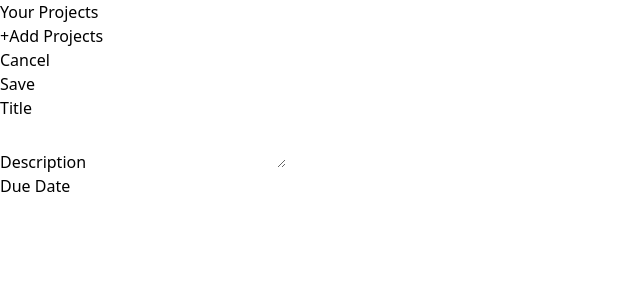
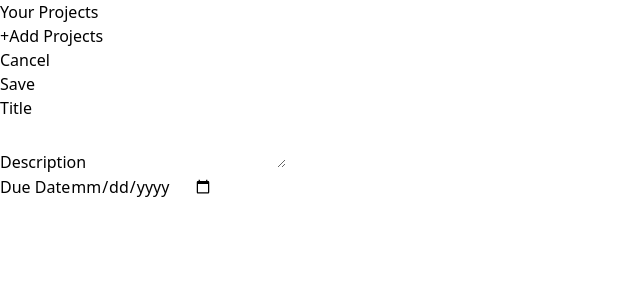
Before and after one commit to tercette/Task_manager_app, a React (Vite) app: page / in a window 1280 px wide. Both pictures are taken after a click on the button "+Add Projects". Shown: the top 300 px of the page, without its empty margins (0-640 px from the left). Built offline with nearby package versions, Linux system fonts and the light colour scheme.

Commit message:
collecting user input with refs & forwarded refs

```diff
--- a/src/App.jsx
+++ b/src/App.jsx
@@ -18,17 +18,32 @@ function App() {
     });
   }
 
+  function handleAddProject(projectData) {
+    setProjectsState((prevState) => {
+      const newProject = {
+        ...projectData,
+        id: Math.random()
+      };
+      return {
+        ...prevState,
+        projects: [...prevState.projects, newProject],
+      };
+    });
+  }
+
+  console.log(projectsState);
+
   let content;
-  if (projectsState.selectedprojectId === null){
-    content = <NewProject/>
-  } else if (projectsState.selectedprojectId === undefined){
-    content = <NoProjectSelected onStartAddProject={handleStartAddProject} />
+  if (projectsState.selectedprojectId === null) {
+    content = <NewProject onAdd={handleAddProject} />;
+  } else if (projectsState.selectedprojectId === undefined) {
+    content = <NoProjectSelected onStartAddProject={handleStartAddProject} />;
   }
 
   return (
     <main className="h-screen my-8 flex gap-8">
       <ProjectsSidebar onStartAddProject={handleStartAddProject} />
-    {content}
+      {content}
     </main>
   );
 }
--- a/src/components/Input.tsx
+++ b/src/components/Input.tsx
@@ -1,6 +1,11 @@
-import React from "react";
+import React, { forwardRef, ForwardedRef, HTMLAttributes, Ref } from "react";
 
-export default function Input({ label, textarea, ...props }) {
+interface InputProps extends HTMLAttributes<HTMLInputElement | HTMLTextAreaElement> {
+  label?: string;
+  textarea?: boolean;
+}
+
+const Input = forwardRef(function Input({ label, textarea, ...props }: InputProps, ref: Ref<HTMLTextAreaElement>) {
   const classes =
     "w-full p-1 border-b-2 rounded-sm border-stone-300 bg-stone-200 text-stone-600 focus:outline-none focus:border-stone-600";
   return (
@@ -9,10 +14,12 @@ export default function Input({ label, textarea, ...props }) {
         {label}
       </label>
       {textarea ? (
-        <textarea className={classes} {...props} />
+        <textarea className={classes} ref={ref} {...props} />
       ) : (
-        <input className={classes} {...props} />
+        <input className={classes} ref={ref as Ref<HTMLInputElement>} {...props} />
       )}
     </p>
   );
-}
+});
+
+export default Input;
--- a/src/components/NewProject.jsx
+++ b/src/components/NewProject.jsx
@@ -1,20 +1,45 @@
 import Input from "./Input";
+import { useRef } from "react";
 
-export default function NewProject() {
+export default function NewProject({ onAdd }) {
+  const title = useRef();
+  const description = useRef();
+  const dueDate = useRef();
+
+  function handleSave() {
+    const enteredTitle = title.current.value;
+    const enteredDescription = description.current.value;
+    const enteredDueDate = dueDate.current.value;
+    // validation ...
+
+    onAdd({
+      title: enteredTitle,
+      description: enteredDescription,
+      dueDate: enteredDueDate,
+    });
+  }
+
   return (
     <div className="w-[35rem] mt-16">
       <menu className="flex items-center justify-end gap-4 my-4">
         <li>
-          <button className="text-stone-800 hover:text-stone-950">Cancel</button>
+          <button className="text-stone-800 hover:text-stone-950">
+            Cancel
+          </button>
         </li>
         <li>
-          <button className="px-6 py-2 rounded-md bg-stone-800 text-stone-50 hover:bg-stone-950">Save</button>
+          <button
+            onClick={handleSave}
+            className="px-6 py-2 rounded-md bg-stone-800 text-stone-50 hover:bg-stone-950"
+          >
+            Save
+          </button>
         </li>
       </menu>
       <div>
-        <Input label="Title" />
-        <Input label="Description" textarea />
-        <Input label="Due Date" />
+        <Input type="text" ref={title} label="Title" />
+        <Input ref={description} label="Description" textarea />
+        <Input type="date" ref={dueDate} label="Due Date" />
       </div>
     </div>
   );
--- a/src/components/NoProjectSelected.tsx
+++ b/src/components/NoProjectSelected.tsx
@@ -14,7 +14,7 @@ export default function NoProjectedSelected({onStartAddProject}) {
         No Project Selected
       </h2>
       <p className="text-stone-400 mb-4">
-        Select a pproject or get started with A new one
+        Select a project or get started with a new one
       </p>
       <p className="mt-8">
         <Button onClick={ onStartAddProject } >create new projects</Button>
```
